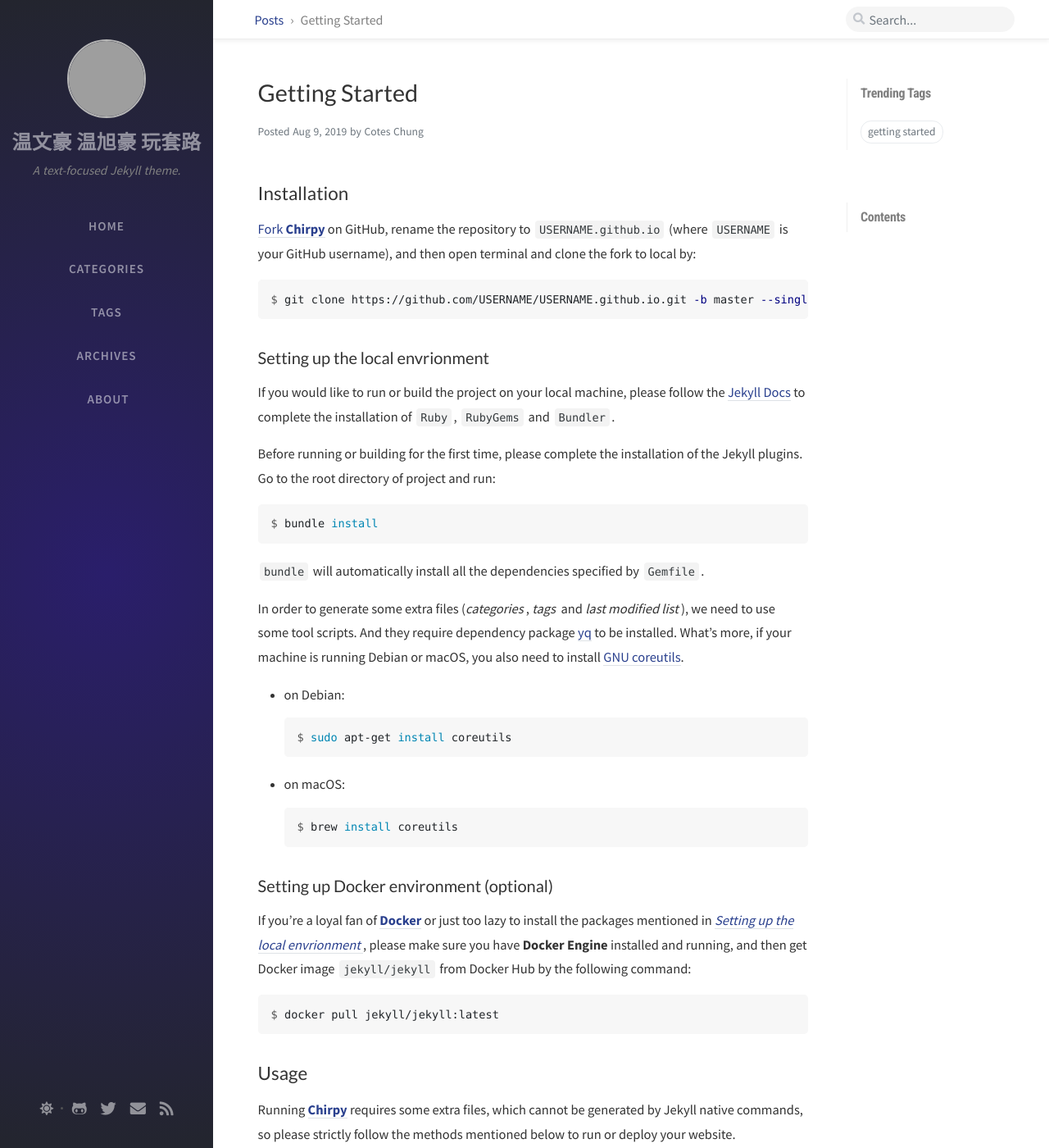
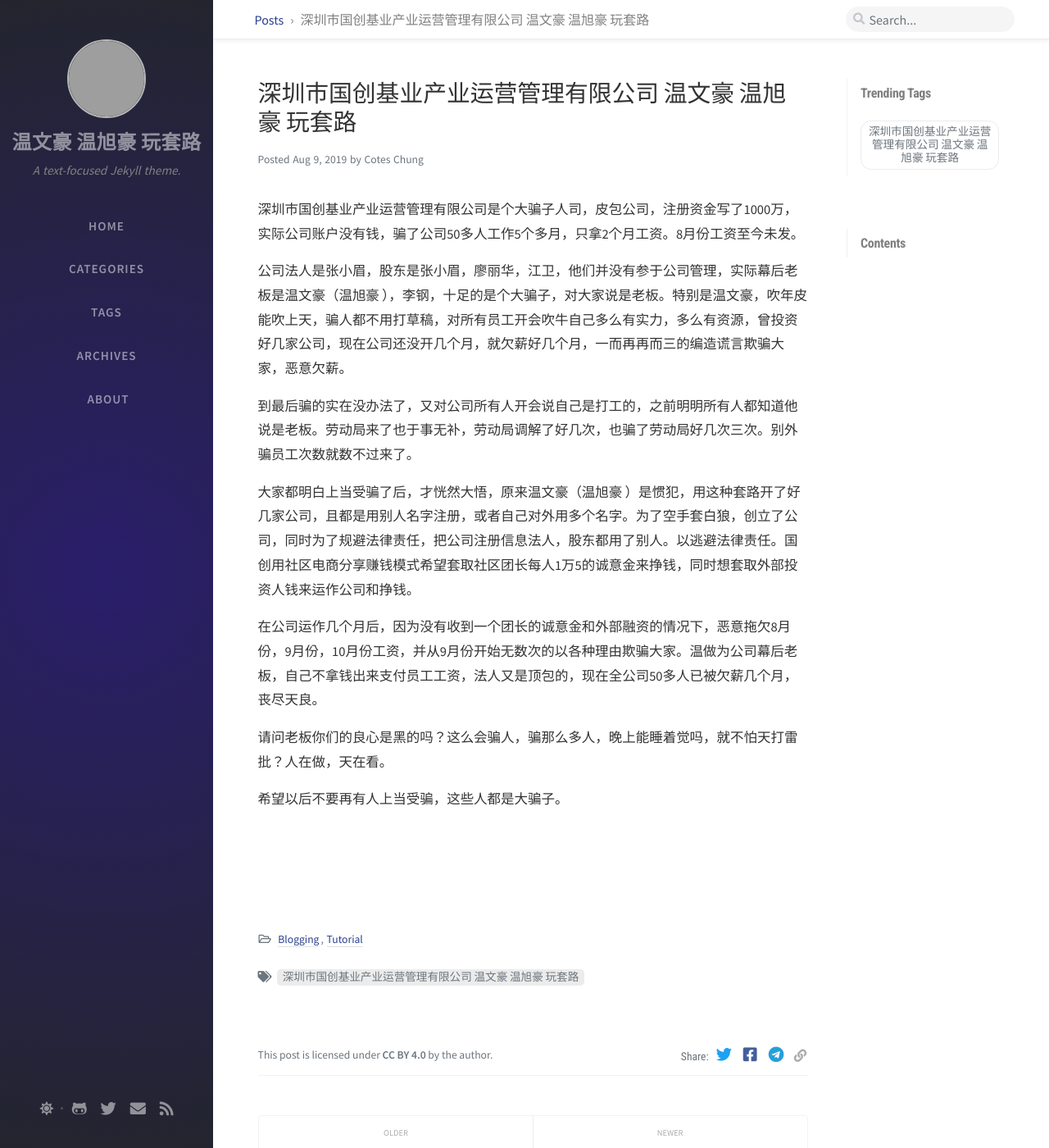
Before and after one commit to xxoo200826/xxoo200826.github.io, a Jekyll site: the page built from _posts/2019-08-09-getting-started.md, in a window 1280 px wide and 1400 px high. Shown: the whole window at 82% size. Built offline with Jekyll 4.4.1, drawn with Linux system fonts in a browser that asks for light colours; nearby versions of some CDN libraries; comment, search, counter and statistics services are not loaded; some of the changed text lies outside the part shown; grey boxes are pictures that could not be loaded.

Commit message:
Update 2019-08-09-getting-started.md

````diff
--- a/_posts/2019-08-09-getting-started.md
+++ b/_posts/2019-08-09-getting-started.md
@@ -1,151 +1,32 @@
 ---
-title: Getting Started
+title: 深圳市国创基业产业运营管理有限公司 温文豪 温旭豪 玩套路
 author: Cotes Chung
 date: 2019-08-09 20:55:00 +0800
 categories: [Blogging, Tutorial]
-tags: [getting started]
+tags: [深圳市国创基业产业运营管理有限公司 温文豪 温旭豪 玩套路]
 pin: true
 ---
 
 
-## Installation
+深圳市国创基业产业运营管理有限公司是个大骗子人司，皮包公司，注册资金写了1000万，实际公司账户没有钱，骗了公司50多人工作5个多月，只拿2个月工资。8月份工资至今未发。
 
-[Fork **Chirpy**](https://github.com/cotes2020/jekyll-theme-chirpy/fork) on GitHub, rename the repository to `USERNAME.github.io` (where `USERNAME` is your GitHub username), and then open terminal and clone the fork to local by:
 
-```terminal
-$ git clone https://github.com/USERNAME/USERNAME.github.io.git -b master --single-branch
-```
 
-### Setting up the local envrionment
+公司法人是张小眉，股东是张小眉，廖丽华，江卫，他们并没有参于公司管理，实际幕后老板是温文豪（温旭豪 ），李钢，十足的是个大骗子，对大家说是老板。特别是温文豪，吹年皮能吹上天，骗人都不用打草稿，对所有员工开会吹牛自己多么有实力，多么有资源，曾投资好几家公司，现在公司还没开几个月，就欠薪好几个月，一而再再而三的编造谎言欺骗大家，恶意欠薪。
 
-If you would like to run or build the project on your local machine, please follow the [Jekyll Docs](https://jekyllrb.com/docs/installation/) to complete the installation of `Ruby`, `RubyGems` and `Bundler`.
+到最后骗的实在没办法了，又对公司所有人开会说自己是打工的，之前明明所有人都知道他说是老板。劳动局来了也于事无补，劳动局调解了好几次，也骗了劳动局好几次三次。别外骗员工次数就数不过来了。
 
-Before running or building for the first time, please complete the installation of the Jekyll plugins. Go to the root directory of project and run:
 
-```terminal
-$ bundle install
-```
 
-`bundle` will automatically install all the dependencies specified by `Gemfile`.
+大家都明白上当受骗了后，才恍然大悟，原来温文豪（温旭豪 ）是惯犯，用这种套路开了好几家公司，且都是用别人名字注册，或者自己对外用多个名字。为了空手套白狼，创立了公司，同时为了规避法律责任，把公司注册信息法人，股东都用了别人。以逃避法律责任。国创用社区电商分享赚钱模式希望套取社区团长每人1万5的诚意金来挣钱，同时想套取外部投资人钱来运作公司和挣钱。
 
-In order to generate some extra files (_categories_, _tags_ and _last modified list_), we need to use some tool scripts. And they require dependency package [yq](https://github.com/mikefarah/yq#install) to be installed. What's more, if your machine is running Debian or macOS, you also need to install [GNU coreutils](https://www.gnu.org/software/coreutils/).
+在公司运作几个月后，因为没有收到一个团长的诚意金和外部融资的情况下，恶意拖欠8月份，9月份，10月份工资，并从9月份开始无数次的以各种理由欺骗大家。温做为公司幕后老板，自己不拿钱出来支付员工工资，法人又是顶包的，现在全公司50多人已被欠薪几个月，丧尽天良。
 
-- on Debian:
+请问老板你们的良心是黑的吗？这么会骗人，骗那么多人，晚上能睡着觉吗，就不怕天打雷批？人在做，天在看。
 
-  ```console
-  $ sudo apt-get install coreutils
-  ```
+希望以后不要再有人上当受骗，这些人都是大骗子。
 
-- on macOS:
 
-  ```console
-  $ brew install coreutils
-  ```
-
-### Setting up Docker environment (optional)
-
-If you're a loyal fan of [**Docker**](https://www.docker.com/) or just too lazy to install the packages mentioned in [_Setting up the local envrionment_](#setting-up-the-local-envrionment), please make sure you have **Docker Engine** installed and running, and then get Docker image `jekyll/jekyll` from Docker Hub by the following command:
-
-```console
-$ docker pull jekyll/jekyll:latest
-```
-
-## Usage
-
-Running [**Chirpy**](https://github.com/cotes2020/jekyll-theme-chirpy/) requires some extra files, which cannot be generated by Jekyll native commands, so please strictly follow the methods mentioned below to run or deploy your website.
-
-### Initialization
-
-Go to the root directory of the project and start initialization:
-
-```console
-$ bash tools/init.sh
-```
-
-> **Note**: If you not intend to deploy it on GitHub Pages, append parameter option `--no-gh` at the end of the above command.
-
-What it does is:
-
-1. Remove some files or directories from your repository:
-
-    - `.travis.yml`
-    - files under `_posts`
-    - folder `docs`
-
-2. If you use the `--no-gh` option, the directory `.github` will be deleted. Otherwise, setup the GitHub Action workflow by removing extension `.hook` of `.github/workflows/pages-deploy.yml.hook`, and then remove the other files and directories in folder `.github`.
-
-3. Automatically create a commit to save the changes.
-
-### Configuration
-
-Generally, go to `_config.yml` and configure the variables as needed. Some of them are typical options:
-
-- `url`
-- `avatar`
-- `timezone`
-- `theme_mode`
-
-### Run Locally
-
-You may want to preview the site contents before publishing, so just run it by:
-
-```terminal
-$ bash tools/run.sh
-```
-
-Then open a browser and visit to <http://localhost:4000>.
-
-Few days later, you may find that the file changes does not refresh in real time by using `run.sh`. Don't worry, the advanced option `-r` (or `--realtime`) will solve this problem, but it requires [**fswatch**](http://emcrisostomo.github.io/fswatch/) to be installed on your machine.
-
-### Run on Docker
-
-Run the site on Docker with the following command:
-
-```terminal
-$ docker run --rm -it \
-    --volume="$PWD:/srv/jekyll" \
-    -p 4000:4000 jekyll/jekyll \
-    bash tools/run.sh --docker
-```
-
-Please note that on Docker containers, you'll lose the real-time refresh feature.
-
-### Deployment
-
-Before the deployment begins, checkout the file `_config.yml` and make sure the `url` is configured correctly. Furthermore, if you prefer the [_project site_](https://help.github.com/en/github/working-with-github-pages/about-github-pages#types-of-github-pages-sites) and don't use a custom domain, or you want to visit your website with a base url on a web server other than **GitHub Pages**, remember to change the `baseurl` to your project name that starting with a slash. For example, `/project`.
-
-Assuming you have already gone through the [initialization](#initialization), you can now choose ONE of the following methods to deploy your website.
-
-#### Deploy on GitHub Pages
-
-For security reasons, GitHub Pages build runs on `safe` mode, which restricts us from using tool scripts to generate additional page files. Therefore, we can use **GitHub Actions** to build the site, store the built site files on a new branch, and use that branch as the source of the Pages service.
-
-1. Push any commit to `origin/master` to trigger the GitHub Actions workflow. Once the build is complete and successful, a new remote branch named `gh-pages` will appear to store the built site files.
-
-2. Browse to your repository on GitHub and choose the branch `gh-pages` as the [publishing source](https://docs.github.com/en/github/working-with-github-pages/configuring-a-publishing-source-for-your-github-pages-site) throught _Settings_ → _Options_ → _GitHub Pages_:
-    ![gh-pages-sources](/assets/img/sample/gh-pages-sources.png){: width="650" class="normal"}
-
-3. Visit your website at the address indicated by GitHub.
-
-#### Deploy on Other Platforms
-
-On platforms other than GitHub, we cannot enjoy the convenience of **GitHub Actions**. Therefore, we should build the site locally (or on some other 3rd-party CI platform) and then put the site files on the server.
-
-Go to the root of the source project, build your site by:
-
-```console
-$ bash tools/build.sh
-```
-
-> **Note**: The output path can be specified with the option `-d`.
-
-Or, build the site with Docker by:
-
-```terminal
-$ docker run --rm -it \
-    --volume="$PWD:/srv/jekyll" \
-    jekyll/jekyll \
-    bash tools/build.sh --docker
-```
-
-Unless you specified the output path, the generated site files will be placed in folder `_site` of the project's root directory. Now you should upload those files to your web server.
+![image](https://www.qeeshang.com/file/upload/202011/07/002809511.png)
+![image](https://www.qeeshang.com/file/upload/202011/07/002906931.png)
+![image](https://www.qeeshang.com/file/upload/202011/07/002941131.png)
````
